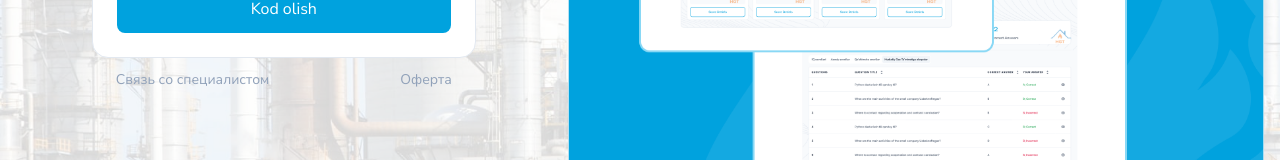
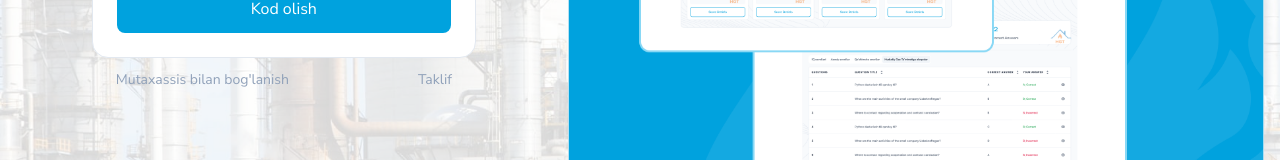
Before and after one commit to jakhongir20/test-ung, a React (Vite) app: page /login in a window 1280 px wide. Shown: the part 459-619 px from the top of the page. Built offline with nearby package versions, Linux system fonts and the light colour scheme.

Commit message:
change/fix: Header menu

```diff
--- a/src/components/Header.tsx
+++ b/src/components/Header.tsx
@@ -9,7 +9,7 @@ import { SettingsModal } from "./SettingsModal";
 
 export default function Header() {
   const user = useAuthStore((s) => s.user);
-  const { t } = useI18n();
+  const {t} = useI18n();
   const [isDropdownOpen, setIsDropdownOpen] = useState(false);
   const [isSettingsModalOpen, setIsSettingsModalOpen] = useState(false);
   const dropdownRef = useRef<HTMLDivElement>(null);
@@ -33,10 +33,10 @@ export default function Header() {
       <div className={'max-w-7xl mx-auto px-4 md:px-8'}>
         <div className="flex  items-center w-full justify-between py-3">
           <Link to={'/'} className="flex items-center gap-2 text-xl font-bold text-orange-600">
-            <img className=" w-[150px] md:w-[252px]" alt="logo" src="/logo.svg" />
+            <img className=" w-[150px] md:w-[252px]" alt="logo" src="/logo.svg"/>
           </Link>
           <div className={'flex items-center gap-0 md:gap-4'}>
-            <LanguageSelect />
+            <LanguageSelect/>
             <div className="relative" ref={dropdownRef}>
               <button
                 onClick={() => setIsDropdownOpen(!isDropdownOpen)}
@@ -55,7 +55,7 @@ export default function Header() {
                   <div className="text-gray-500 text-sm">{user?.position || 'Unknown'}</div>
                 </div>
                 <ChevronDownIcon
-                  className={`h-6 w-6 transition-transform duration-200 text-gray-500 ${isDropdownOpen ? 'rotate-180' : ''}`} />
+                  className={`h-6 w-6 transition-transform duration-200 text-gray-500 ${isDropdownOpen ? 'rotate-180' : ''}`}/>
 
               </button>
 
@@ -72,21 +72,21 @@ export default function Header() {
                   >
                     <svg className="w-4 h-4 mr-3 text-gray-400" fill="none" stroke="currentColor" viewBox="0 0 24 24">
                       <path strokeLinecap="round" strokeLinejoin="round" strokeWidth={2}
-                        d="M16 7a4 4 0 11-8 0 4 4 0 018 0zM12 14a7 7 0 00-7 7h14a7 7 0 00-7-7z" />
+                            d="M16 7a4 4 0 11-8 0 4 4 0 018 0zM12 14a7 7 0 00-7 7h14a7 7 0 00-7-7z"/>
                     </svg>
                     {t('header.myProfile')}
                   </button>
-                  <Link
+                  {user?.is_moderator && <Link
                     to="/admin/employees"
                     onClick={() => setIsDropdownOpen(false)}
                     className="flex items-center md:px-4 px-2 py-1.5 md:py-3 text-xs md:text-sm text-gray-700 hover:bg-gray-50 transition-colors duration-200"
                   >
                     <svg className="w-4 h-4 mr-3 text-gray-400" fill="none" stroke="currentColor" viewBox="0 0 24 24">
                       <path strokeLinecap="round" strokeLinejoin="round" strokeWidth={2}
-                        d="M12 4.354a4 4 0 110 5.292M15 21H3v-1a6 6 0 0112 0v1zm0 0h6v-1a6 6 0 00-9-5.197m13.5-9a2.5 2.5 0 11-5 0 2.5 2.5 0 015 0z" />
+                            d="M12 4.354a4 4 0 110 5.292M15 21H3v-1a6 6 0 0112 0v1zm0 0h6v-1a6 6 0 00-9-5.197m13.5-9a2.5 2.5 0 11-5 0 2.5 2.5 0 015 0z"/>
                     </svg>
                     {t('header.adminEmployees')}
-                  </Link>
+                  </Link>}
 
                   {/* Divider */}
                   <div className="border-t border-gray-100 my-1"></div>
@@ -101,7 +101,7 @@ export default function Header() {
                   >
                     <svg className="w-4 h-4 mr-3 text-red-400" fill="none" stroke="currentColor" viewBox="0 0 24 24">
                       <path strokeLinecap="round" strokeLinejoin="round" strokeWidth={2}
-                        d="M17 16l4-4m0 0l-4-4m4 4H7m6 4v1a3 3 0 01-3 3H6a3 3 0 01-3-3V7a3 3 0 013-3h4a3 3 0 013 3v1" />
+                            d="M17 16l4-4m0 0l-4-4m4 4H7m6 4v1a3 3 0 01-3 3H6a3 3 0 01-3-3V7a3 3 0 013-3h4a3 3 0 013 3v1"/>
                     </svg>
                     {t('logout')}
                   </button>
--- a/src/components/ProfileCardItem.tsx
+++ b/src/components/ProfileCardItem.tsx
@@ -140,11 +140,11 @@ export const ProfileCardItem: FC<Props> = ({survey, index, noButton = false}) =>
         </div>
 
         {/* Score Details Button */}
-        {!noButton && <button
+        <button
           onClick={handleScoreDetailsClick}
           className="w-full rounded-[12px] border-2 border-[#00A2DE] h-12 text-[#00A2DE] bg-white hover:bg-[#00A2DE] hover:text-white transition-colors duration-200 py-2 text-base font-semibold flex-shrink-0">
           {t('profile.scoreDetails')}
-        </button>}
+        </button>
       </div>
     </article>
   );
--- a/src/i18n.tsx
+++ b/src/i18n.tsx
@@ -516,6 +516,18 @@ const dictionary: Dictionary = {
     ru: 'Выберите должность'
   },
 
+  // Auth Layout
+  'auth.contactSpecialist': {
+    uz: 'Mutaxassis bilan bog\'lanish',
+    'uz-cyrl': 'Мутахассис билан богланиш',
+    ru: 'Связь со специалистом'
+  },
+  'auth.offer': {
+    uz: 'Taklif',
+    'uz-cyrl': 'Таклиф',
+    ru: 'Оферта'
+  },
+
   // Timer
   'timer.minutes': { uz: 'daq', 'uz-cyrl': 'дақ', ru: 'мин' },
   'timer.noTime': { uz: '--:--', 'uz-cyrl': '--:--', ru: '--:--' },
--- a/src/layouts/AuthLayout.tsx
+++ b/src/layouts/AuthLayout.tsx
@@ -1,22 +1,25 @@
 import { Outlet } from "react-router-dom";
 import { LanguageSelect } from "../components/LanguageSelect.tsx";
+import { useI18n } from "../i18n";
 
 export default function AuthLayout() {
+  const { t } = useI18n();
+
   return (
     <div className="grid min-h-screen grid-cols-1 gap-4 p-4 md:grid-cols-[1fr_1.3fr]">
 
       <div className="flex flex-col justify-between items-center  rounded-xl">
         <div className="flex items-center w-full justify-between  md:px-7 py-2">
           <div className="flex items-center gap-2 text-xl font-bold text-orange-600">
-            <img src="/logo.svg" className="w-[150px] md:w-[252px]" alt="logo"/>
+            <img src="/logo.svg" className="w-[150px] md:w-[252px]" alt="logo" />
           </div>
-          <LanguageSelect/>
+          <LanguageSelect />
         </div>
         <div>
-          <Outlet/>
+          <Outlet />
           <div className="flex text-[#90A1B9] mt-3 text-sm px-6 justify-between">
-            <a href={'#'}>Связь со специалистом</a>
-            <a href={''}>Оферта</a>
+            <a href={'#'}>{t('auth.contactSpecialist')}</a>
+            <a href={''}>{t('auth.offer')}</a>
           </div>
         </div>
         <span></span>
```
